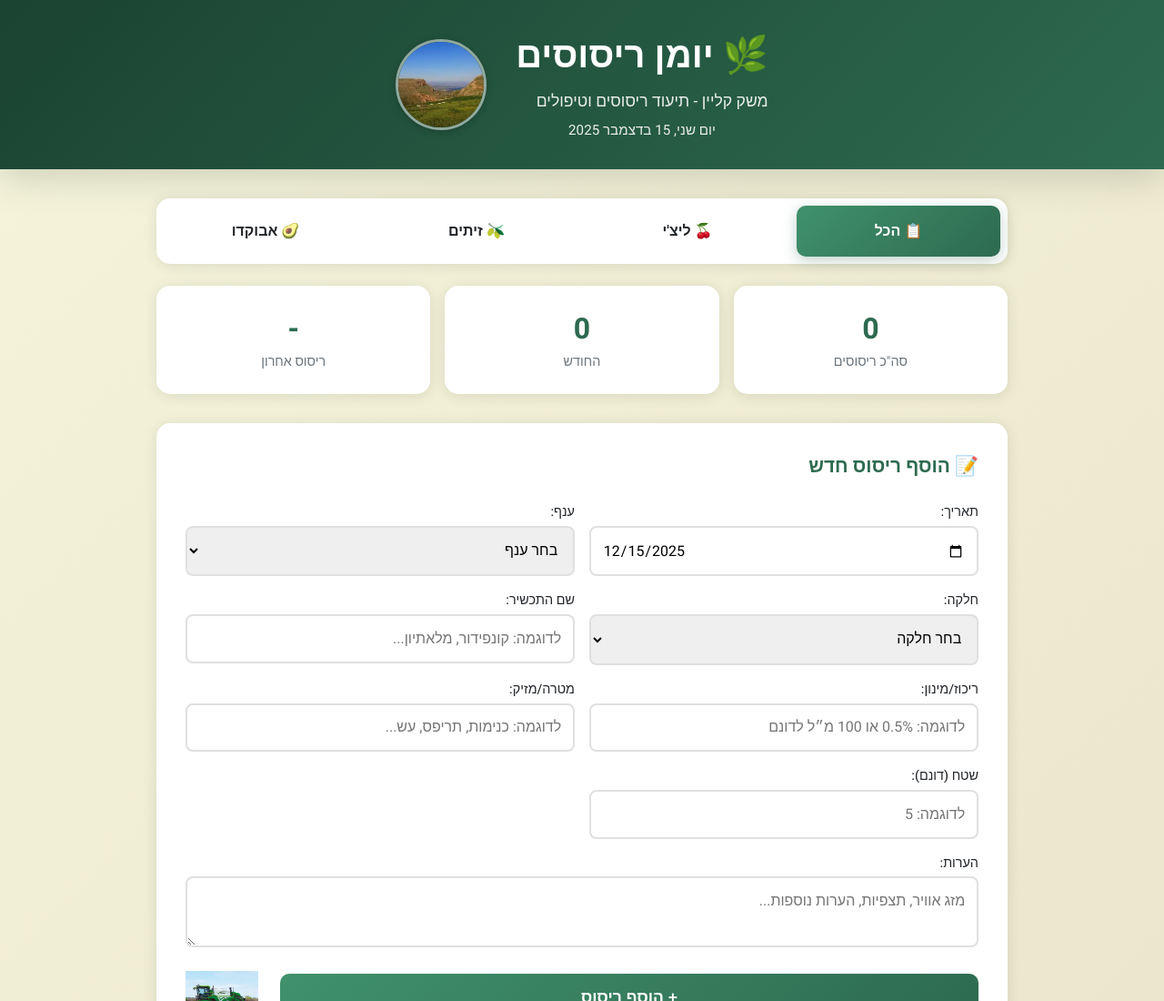
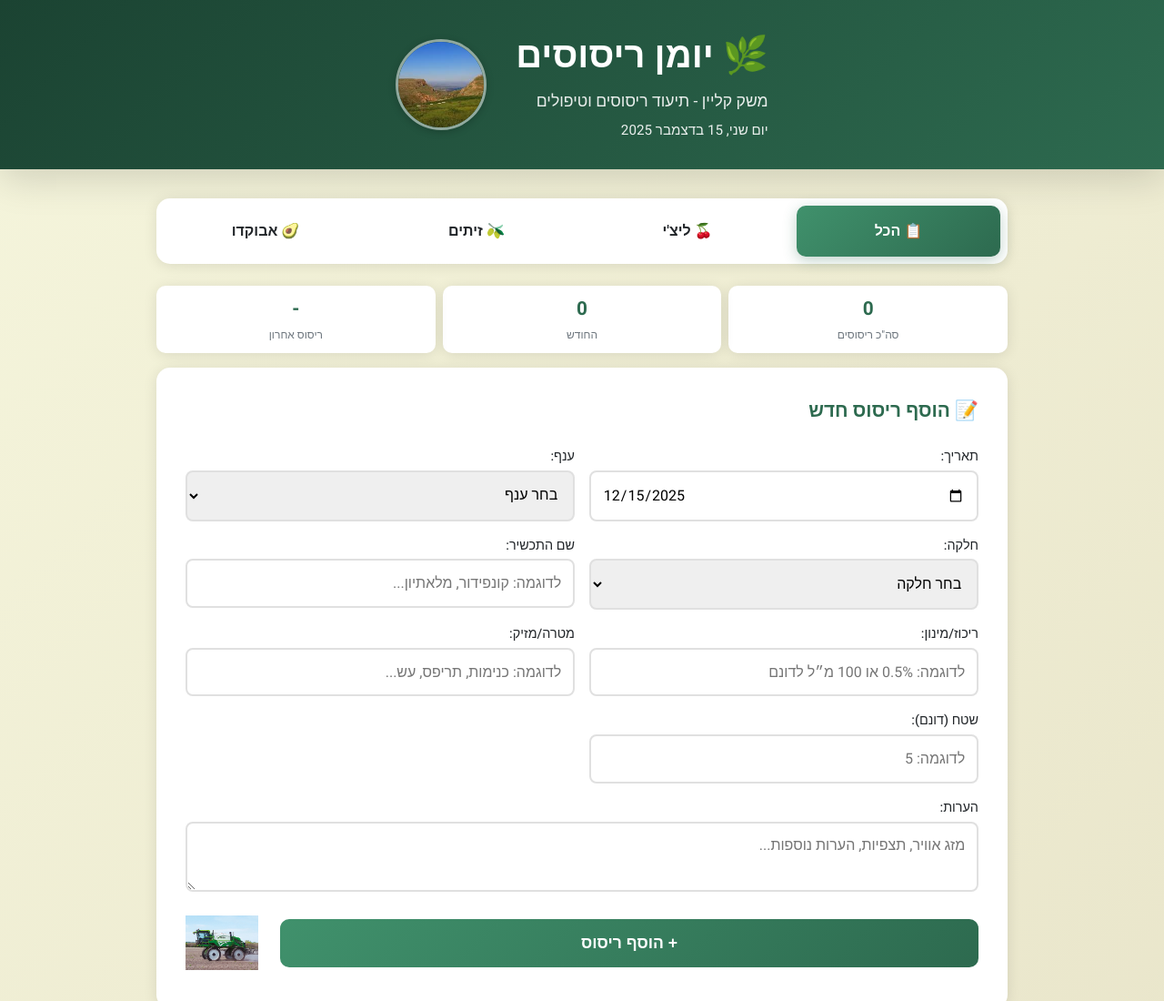
Before and after one commit to kleina2323/Risusim, a plain HTML site: page index.html in a window 1280 px wide. Shown: the top 1100 px of the page at 91% size. Drawn offline with Linux system fonts and the light colour scheme; no server answers.

Commit message:
Add files via upload

```diff
--- a/css/style.css
+++ b/css/style.css
@@ -52,7 +52,7 @@ header {
 }
 
 .header-text .datetime {
-    text-align: center;
+    text-align: right;
     margin-top: 0.5rem;
     font-size: 0.95rem;
     opacity: 0.9;
@@ -132,28 +132,28 @@ header .datetime {
 .stats-section {
     display: grid;
     grid-template-columns: repeat(3, 1fr);
-    gap: 1rem;
-    margin-bottom: 2rem;
+    gap: 0.5rem;
+    margin-bottom: 1rem;
 }
 
 .stat-card {
     background: var(--white);
-    border-radius: 15px;
-    padding: 1.5rem;
+    border-radius: 10px;
+    padding: 0.6rem;
     text-align: center;
     box-shadow: var(--shadow);
 }
 
 .stat-number {
     display: block;
-    font-size: 2rem;
+    font-size: 1.3rem;
     font-weight: 700;
     color: var(--primary-color);
 }
 
 .stat-label {
     color: var(--text-light);
-    font-size: 0.9rem;
+    font-size: 0.75rem;
 }
 
 /* Form Section */
```
